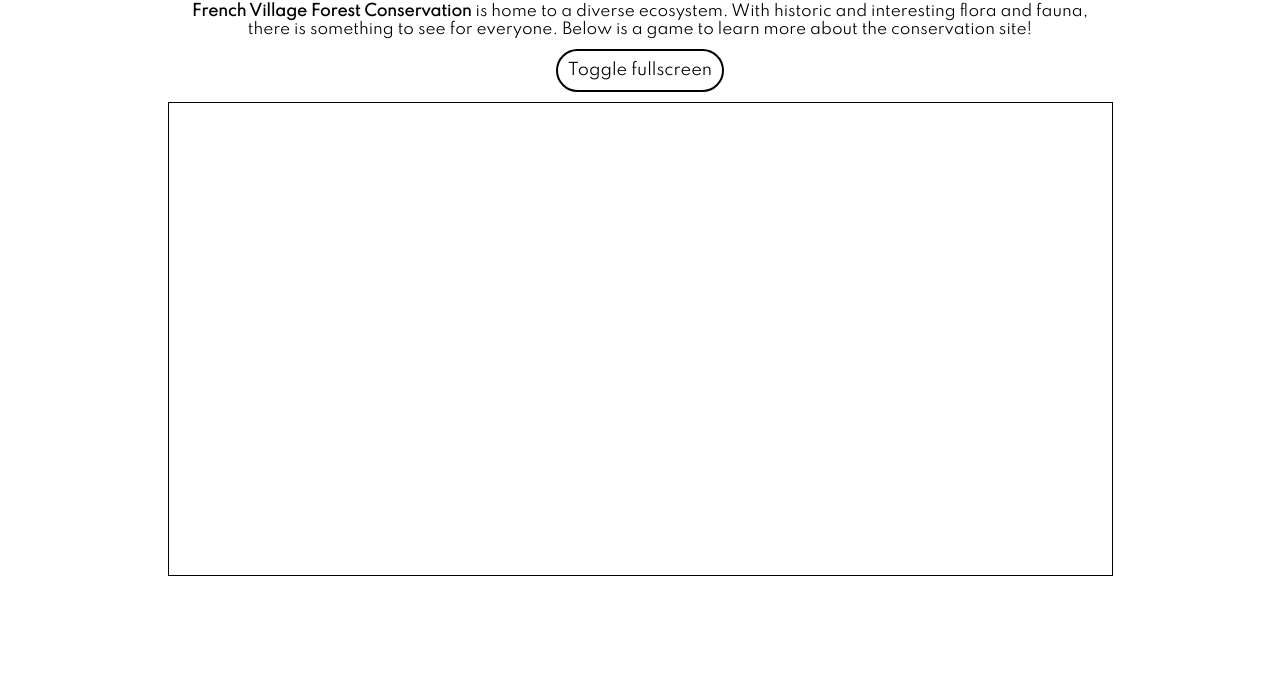
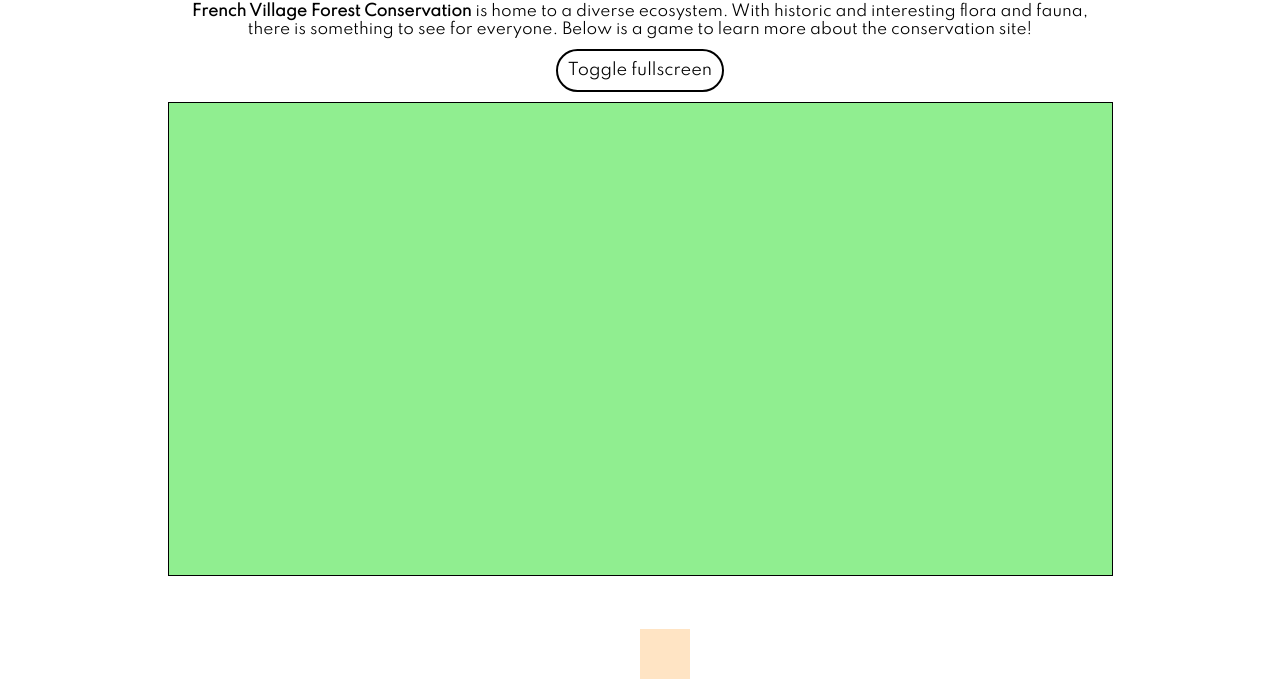
Before and after one commit to Spurt-Works/Conservation-Woodland-Project-Group-B, a plain HTML site: page Web/pages/game/index.html in a window 1280 px wide. Shown: the part 221-900 px from the top of the page. Before the commit the page ends 852 px from the top, so only its background shows below. Drawn offline with Linux system fonts and the light colour scheme; a web font is replaced by a local one.

Commit message:
Update style.css

```diff
--- a/Web/pages/game/style.css
+++ b/Web/pages/game/style.css
@@ -6,12 +6,21 @@
   top: 50%;
   left: 50%;
   border: 1px solid black;
+  background-color:lightgreen;
   width: 100%;
   height: 100%;
   position: center;
   margin-top: 10px;
   margin-bottom: 40px;
-  /*adding comment to test commits*/
+}
+
+#basket {
+  width: 50px;
+  height: 50px;
+  background-color: bisque;
+  position: absolute;
+  bottom: -100px;
+  left: 50%;
 }
 
 #fullscreen-button {
```
